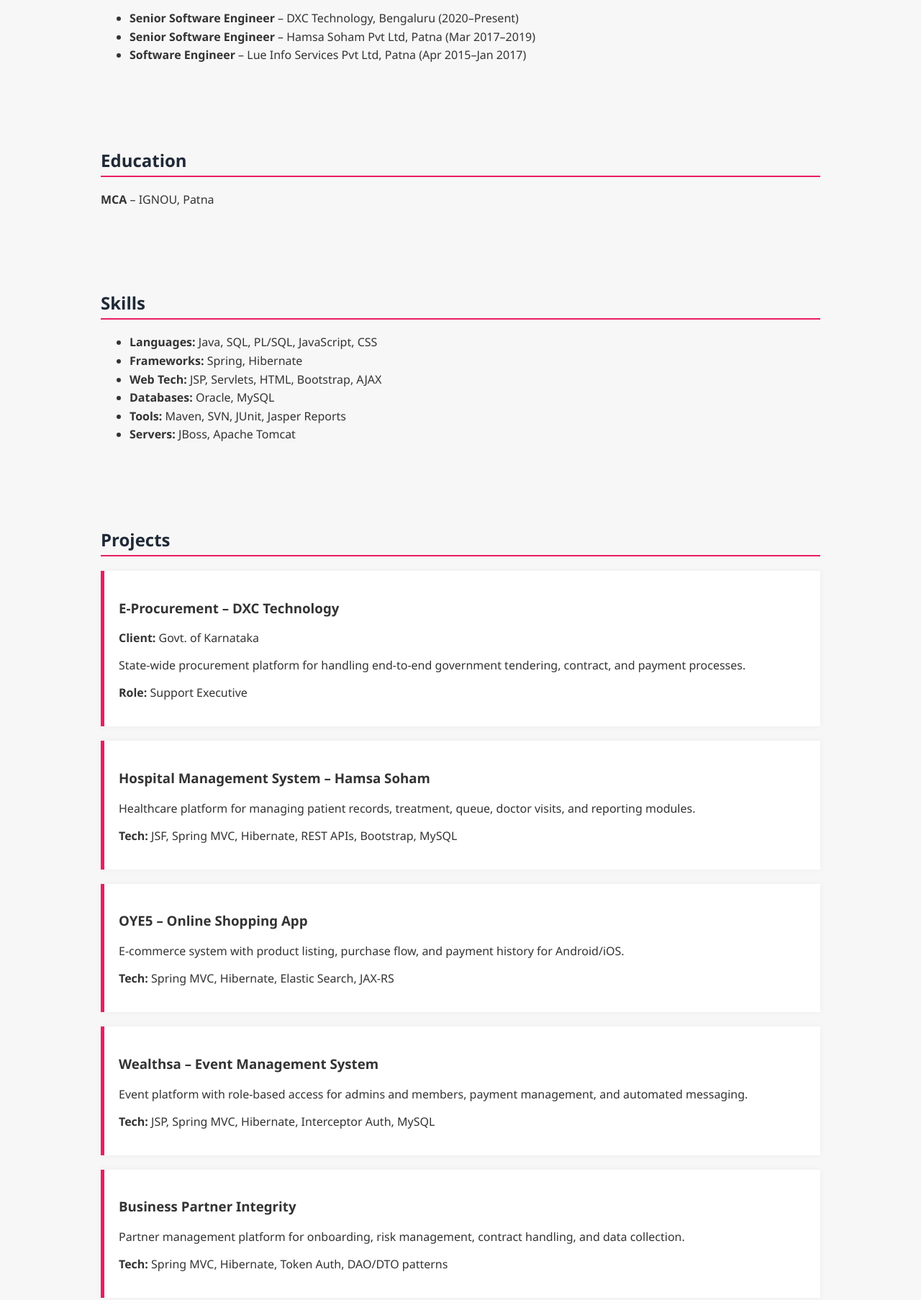
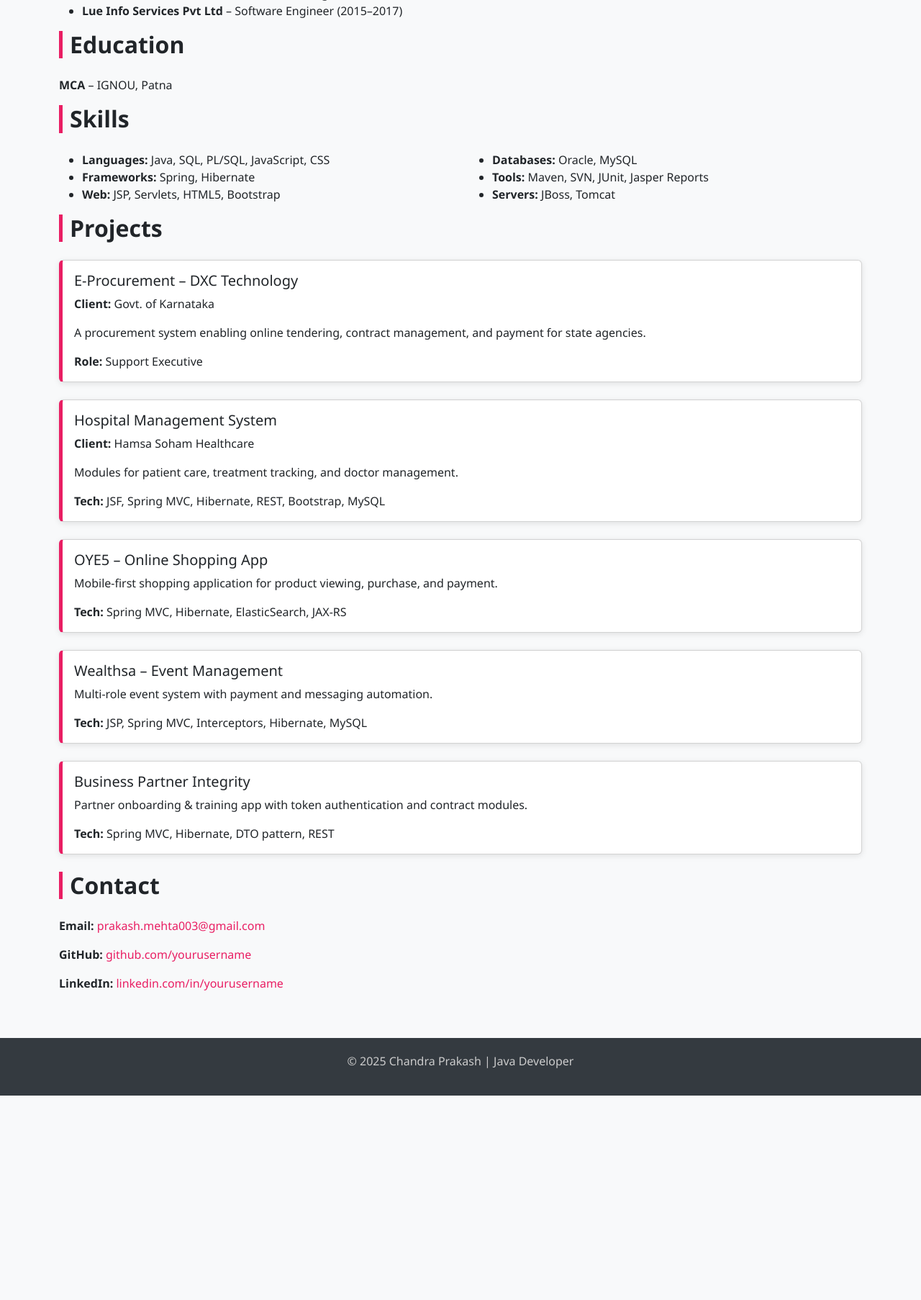
Before and after one commit to Chandra-pm/chandra-pm.github.io, a plain HTML site: page index.html in a window 1280 px wide. Shown: the part 594-2400 px from the top of the page at 72% size. After the commit the page ends 2116 px from the top, so only its background shows below. Drawn offline with nearby package versions, Linux system fonts and the light colour scheme.

Commit message:
Add files via upload

```diff
--- a/index.html
+++ b/index.html
@@ -2,71 +2,48 @@
 <html lang="en">
 <head>
   <meta charset="UTF-8" />
-  <meta name="viewport" content="width=device-width, initial-scale=1.0"/>
+  <meta name="viewport" content="width=device-width, initial-scale=1" />
   <title>Chandra Prakash | Java Developer</title>
+  <link href="https://cdn.jsdelivr.net/npm/bootstrap@5.3.0/dist/css/bootstrap.min.css" rel="stylesheet">
   <style>
     body {
-      font-family: 'Segoe UI', Tahoma, Geneva, Verdana, sans-serif;
-      margin: 0;
-      padding: 0;
-      background-color: #f7f7f7;
-      color: #333;
+      font-family: 'Segoe UI', sans-serif;
+      background-color: #f8f9fa;
     }
 
     header {
-      background-color: #1f2937;
-      color: #fff;
-      padding: 40px 20px;
+      background: linear-gradient(to right, #343a40, #495057);
+      color: white;
+      padding: 60px 0;
       text-align: center;
     }
 
-    header h1 {
-      margin: 0;
+    .section-title {
+      border-left: 5px solid #e91e63;
+      padding-left: 10px;
+      margin-bottom: 25px;
+      font-weight: 600;
     }
 
-    header p {
-      margin-top: 10px;
-      color: #ddd;
-    }
-
-    section {
-      padding: 40px 20px;
-      max-width: 1000px;
-      margin: auto;
-    }
-
-    h2 {
-      border-bottom: 2px solid #e91e63;
-      padding-bottom: 5px;
-      color: #1f2937;
-    }
-
-    .project {
-      background-color: #fff;
-      margin-bottom: 20px;
-      padding: 20px;
+    .project-card {
       border-left: 5px solid #e91e63;
-      box-shadow: 0 0 8px rgba(0,0,0,0.05);
+      box-shadow: 0 2px 8px rgba(0,0,0,0.1);
     }
 
     footer {
-      background-color: #1f2937;
+      background-color: #343a40;
       color: #ccc;
+      padding: 20px 0;
       text-align: center;
-      padding: 20px;
     }
 
-    .contact a {
+    a {
       color: #e91e63;
       text-decoration: none;
     }
 
-    .contact a:hover {
+    a:hover {
       text-decoration: underline;
-    }
-
-    ul {
-      line-height: 1.6;
     }
   </style>
 </head>
@@ -74,84 +51,114 @@
 
 <header>
   <h1>Chandra Prakash</h1>
-  <p>Senior Java Developer | Spring Boot | Hibernate | REST APIs</p>
-  <p>Email: <a href="mailto:prakash.mehta003@gmail.com" style="color:#e91e63;">prakash.mehta003@gmail.com</a> | Mobile: +91-7488796199</p>
+  <p class="lead">Senior Java Developer | Spring Boot | Hibernate | REST APIs</p>
+  <p>Email: <a href="mailto:prakash.mehta003@gmail.com" class="text-decoration-none text-warning">prakash.mehta003@gmail.com</a> | Mobile: +91-7488796199</p>
 </header>
 
+<div class="container py-5">
+
   <section>
-  <h2>Professional Summary</h2>
+    <h2 class="section-title">Professional Summary</h2>
     <ul>
       <li>4+ years of experience in Java/J2EE development with Spring MVC, Hibernate, RESTful services.</li>
-    <li>Strong hands-on in JSP, Servlets, JDBC, PL/SQL, Jasper Reports, and JUnit.</li>
-    <li>Experience with front-end technologies: HTML, CSS, Bootstrap, jQuery.</li>
-    <li>Worked with tools like SVN, Maven, Log4J; IDEs like Eclipse, NetBeans, IntelliJ.</li>
+      <li>Skilled in JSP, Servlets, JDBC, PL/SQL, Jasper Reports, JUnit.</li>
+      <li>Front-end: HTML, CSS, Bootstrap, jQuery, AJAX</li>
+      <li>Worked with SVN, Maven, Log4J, Eclipse, NetBeans, IntelliJ</li>
     </ul>
   </section>
 
   <section>
-  <h2>Work Experience</h2>
+    <h2 class="section-title">Experience</h2>
     <ul>
-    <li><strong>Senior Software Engineer</strong> – DXC Technology, Bengaluru (2020–Present)</li>
-    <li><strong>Senior Software Engineer</strong> – Hamsa Soham Pvt Ltd, Patna (Mar 2017–2019)</li>
-    <li><strong>Software Engineer</strong> – Lue Info Services Pvt Ltd, Patna (Apr 2015–Jan 2017)</li>
+      <li><strong>DXC Technology</strong> – Senior Software Engineer (2020–Present)</li>
+      <li><strong>Hamsa Soham Pvt Ltd</strong> – Senior Software Engineer (2017–2019)</li>
+      <li><strong>Lue Info Services Pvt Ltd</strong> – Software Engineer (2015–2017)</li>
     </ul>
   </section>
 
   <section>
-  <h2>Education</h2>
+    <h2 class="section-title">Education</h2>
     <p><strong>MCA</strong> – IGNOU, Patna</p>
   </section>
 
   <section>
-  <h2>Skills</h2>
+    <h2 class="section-title">Skills</h2>
+    <div class="row">
+      <div class="col-md-6">
         <ul>
           <li><strong>Languages:</strong> Java, SQL, PL/SQL, JavaScript, CSS</li>
           <li><strong>Frameworks:</strong> Spring, Hibernate</li>
-    <li><strong>Web Tech:</strong> JSP, Servlets, HTML, Bootstrap, AJAX</li>
+          <li><strong>Web:</strong> JSP, Servlets, HTML5, Bootstrap</li>
+        </ul>
+      </div>
+      <div class="col-md-6">
+        <ul>
           <li><strong>Databases:</strong> Oracle, MySQL</li>
           <li><strong>Tools:</strong> Maven, SVN, JUnit, Jasper Reports</li>
-    <li><strong>Servers:</strong> JBoss, Apache Tomcat</li>
+          <li><strong>Servers:</strong> JBoss, Tomcat</li>
         </ul>
+      </div>
+    </div>
   </section>
 
   <section>
-  <h2>Projects</h2>
+    <h2 class="section-title">Projects</h2>
 
-  <div class="project">
-    <h3>E-Procurement – DXC Technology</h3>
-    <p><strong>Client:</strong> Govt. of Karnataka</p>
-    <p>State-wide procurement platform for handling end-to-end government tendering, contract, and payment processes.</p>
-    <p><strong>Role:</strong> Support Executive</p>
+    <div class="card mb-4 project-card">
+      <div class="card-body">
+        <h5 class="card-title">E-Procurement – DXC Technology</h5>
+        <p class="card-text"><strong>Client:</strong> Govt. of Karnataka</p>
+        <p class="card-text">A procurement system enabling online tendering, contract management, and payment for state agencies.</p>
+        <p class="card-text"><strong>Role:</strong> Support Executive</p>
+      </div>
     </div>
 
-  <div class="project">
-    <h3>Hospital Management System – Hamsa Soham</h3>
-    <p>Healthcare platform for managing patient records, treatment, queue, doctor visits, and reporting modules.</p>
-    <p><strong>Tech:</strong> JSF, Spring MVC, Hibernate, REST APIs, Bootstrap, MySQL</p>
+    <div class="card mb-4 project-card">
+      <div class="card-body">
+        <h5 class="card-title">Hospital Management System</h5>
+        <p class="card-text"><strong>Client:</strong> Hamsa Soham Healthcare</p>
+        <p class="card-text">Modules for patient care, treatment tracking, and doctor management.</p>
+        <p class="card-text"><strong>Tech:</strong> JSF, Spring MVC, Hibernate, REST, Bootstrap, MySQL</p>
+      </div>
     </div>
 
-  <div class="project">
-    <h3>OYE5 – Online Shopping App</h3>
-    <p>E-commerce system with product listing, purchase flow, and payment history for Android/iOS.</p>
-    <p><strong>Tech:</strong> Spring MVC, Hibernate, Elastic Search, JAX-RS</p>
+    <div class="card mb-4 project-card">
+      <div class="card-body">
+        <h5 class="card-title">OYE5 – Online Shopping App</h5>
+        <p class="card-text">Mobile-first shopping application for product viewing, purchase, and payment.</p>
+        <p class="card-text"><strong>Tech:</strong> Spring MVC, Hibernate, ElasticSearch, JAX-RS</p>
+      </div>
     </div>
 
-  <div class="project">
-    <h3>Wealthsa – Event Management System</h3>
-    <p>Event platform with role-based access for admins and members, payment management, and automated messaging.</p>
-    <p><strong>Tech:</strong> JSP, Spring MVC, Hibernate, Interceptor Auth, MySQL</p>
+    <div class="card mb-4 project-card">
+      <div class="card-body">
+        <h5 class="card-title">Wealthsa – Event Management</h5>
+        <p class="card-text">Multi-role event system with payment and messaging automation.</p>
+        <p class="card-text"><strong>Tech:</strong> JSP, Spring MVC, Interceptors, Hibernate, MySQL</p>
+      </div>
     </div>
 
-  <div class="project">
-    <h3>Business Partner Integrity</h3>
-    <p>Partner management platform for onboarding, risk management, contract handling, and data collection.</p>
-    <p><strong>Tech:</strong> Spring MVC, Hibernate, Token Auth, DAO/DTO patterns</p>
+    <div class="card mb-4 project-card">
+      <div class="card-body">
+        <h5 class="card-title">Business Partner Integrity</h5>
+        <p class="card-text">Partner onboarding & training app with token authentication and contract modules.</p>
+        <p class="card-text"><strong>Tech:</strong> Spring MVC, Hibernate, DTO pattern, REST</p>
+      </div>
     </div>
   </section>
 
+  <section>
+    <h2 class="section-title">Contact</h2>
+    <p><strong>Email:</strong> <a href="mailto:prakash.mehta003@gmail.com">prakash.mehta003@gmail.com</a></p>
+    <p><strong>GitHub:</strong> <a href="https://github.com/yourusername" target="_blank">github.com/yourusername</a></p>
+    <p><strong>LinkedIn:</strong> <a href="https://linkedin.com/in/yourusername" target="_blank">linkedin.com/in/yourusername</a></p>
+  </section>
+</div>
+
 <footer>
-  <p>© 2025 Chandra Prakash | Java Developer Portfolio</p>
+  <p>© 2025 Chandra Prakash | Java Developer</p>
 </footer>
 
+<script src="https://cdn.jsdelivr.net/npm/bootstrap@5.3.0/dist/js/bootstrap.bundle.min.js"></script>
 </body>
 </html>
```
Lines whose indentation alone changed are shown as unchanged.
